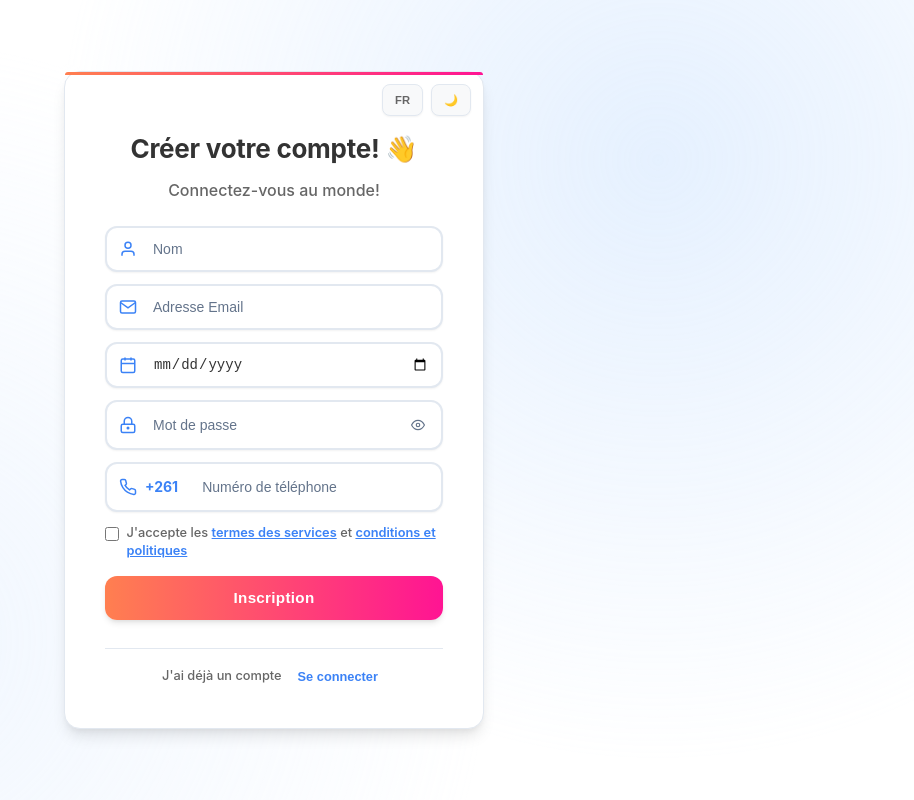
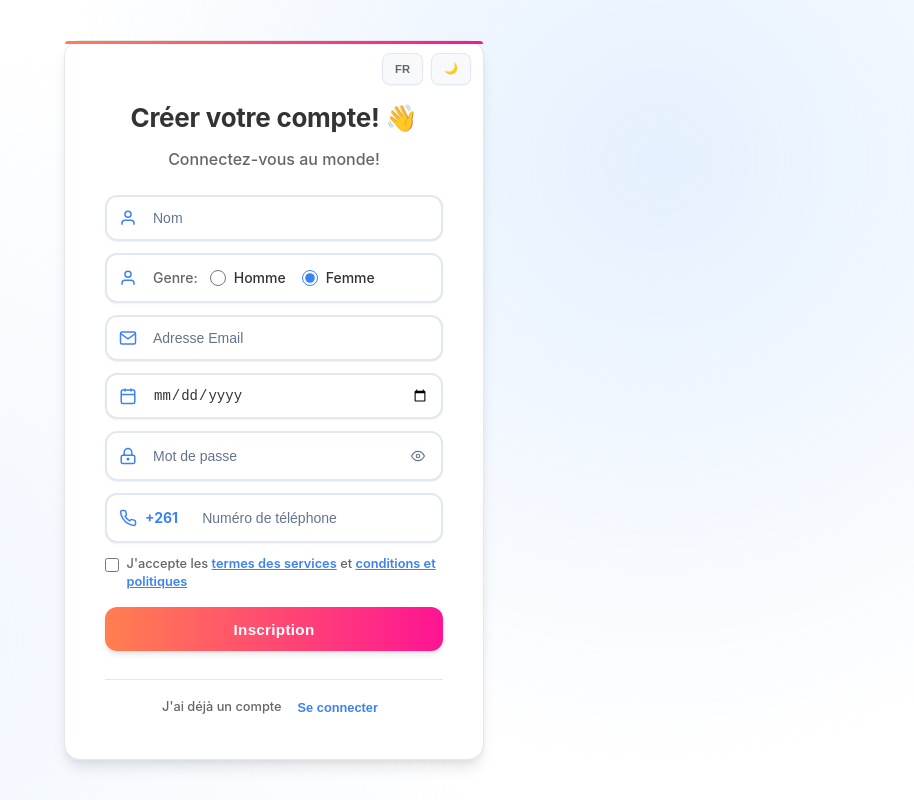
Before and after one commit to raph2611toky/sexual-ai, a React (Vite) app in the folder frontend-web/: page /signup in a window 1280 px wide. Shown: the whole page, without its empty margins (366-1280 px from the left). Built offline with nearby package versions, Linux system fonts and the light colour scheme.

Commit message:
commti change

```diff
--- a/frontend-web/src/components/Signup.jsx
+++ b/frontend-web/src/components/Signup.jsx
@@ -10,7 +10,7 @@ import "./Signup.css"
 
 const Signup = () => {
   const navigate = useNavigate()
-  const genre = "feminin"
+  const [genre, setGenre] = useState("F")
   const [username, setUsername] = useState("")
   const [password, setPassword] = useState("")
   const [email, setEmail] = useState("")
@@ -54,6 +54,9 @@ const Signup = () => {
       createAccount: "Créer votre compte! 👋",
       subtitle: "Connectez-vous au monde!",
       name: "Nom",
+      gender: "Genre",
+      male: "Homme",
+      female: "Femme",
       email: "Adresse Email",
       password: "Mot de passe",
       phone: "Numéro de téléphone",
@@ -75,6 +78,9 @@ const Signup = () => {
       createAccount: "Mamorona ny kaontinao! 👋",
       subtitle: "Mifandray amin'izao tontolo izao!",
       name: "Anarana",
+      gender: "Lahy na vavy",
+      male: "Lehilahy",
+      female: "Vehivavy",
       email: "Adiresy Email",
       password: "Teny miafina",
       phone: "Nomeraon-telefaona",
@@ -172,6 +178,40 @@ const Signup = () => {
             onChange={(e) => setUsername(e.target.value)}
             className="signup-input"
           />
+        </div>
+
+        <div className="signup-input-container">
+          <svg className="signup-input-icon" viewBox="0 0 24 24" fill="none" stroke="currentColor" strokeWidth="2">
+            <path d="M20 21v-2a4 4 0 0 0-4-4H8a4 4 0 0 0-4 4v2"></path>
+            <circle cx="12" cy="7" r="4"></circle>
+          </svg>
+          <div className="signup-gender-container">
+            <span className="signup-gender-label">{t("gender")}:</span>
+            <div className="signup-gender-options">
+              <label className="signup-gender-option">
+                <input
+                  type="radio"
+                  name="gender"
+                  value="M"
+                  checked={genre === "M"}
+                  onChange={(e) => setGenre(e.target.value)}
+                  className="signup-gender-radio"
+                />
+                <span className="signup-gender-text">{t("male")}</span>
+              </label>
+              <label className="signup-gender-option">
+                <input
+                  type="radio"
+                  name="gender"
+                  value="F"
+                  checked={genre === "F"}
+                  onChange={(e) => setGenre(e.target.value)}
+                  className="signup-gender-radio"
+                />
+                <span className="signup-gender-text">{t("female")}</span>
+              </label>
+            </div>
+          </div>
         </div>
 
         <div className="signup-input-container">
```
